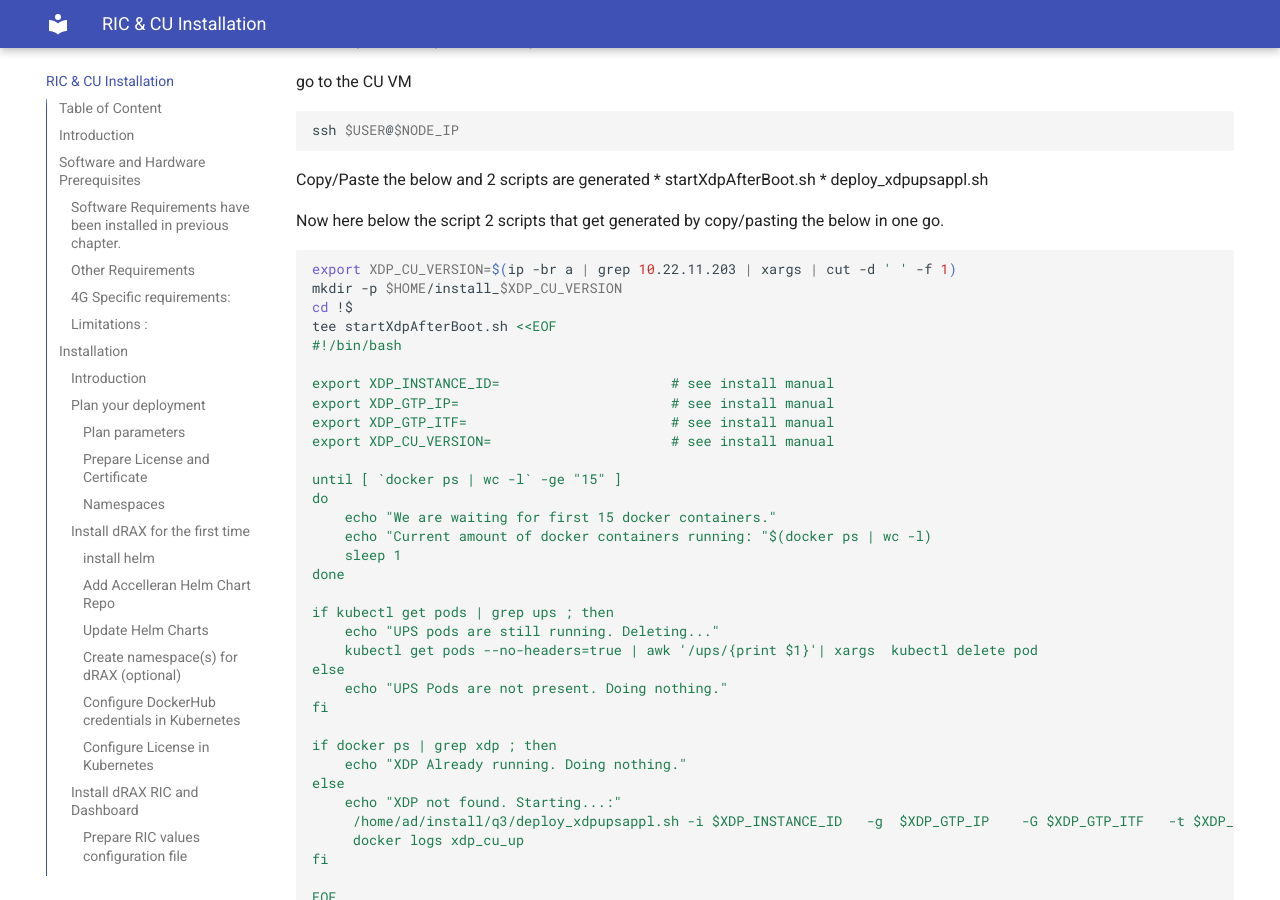
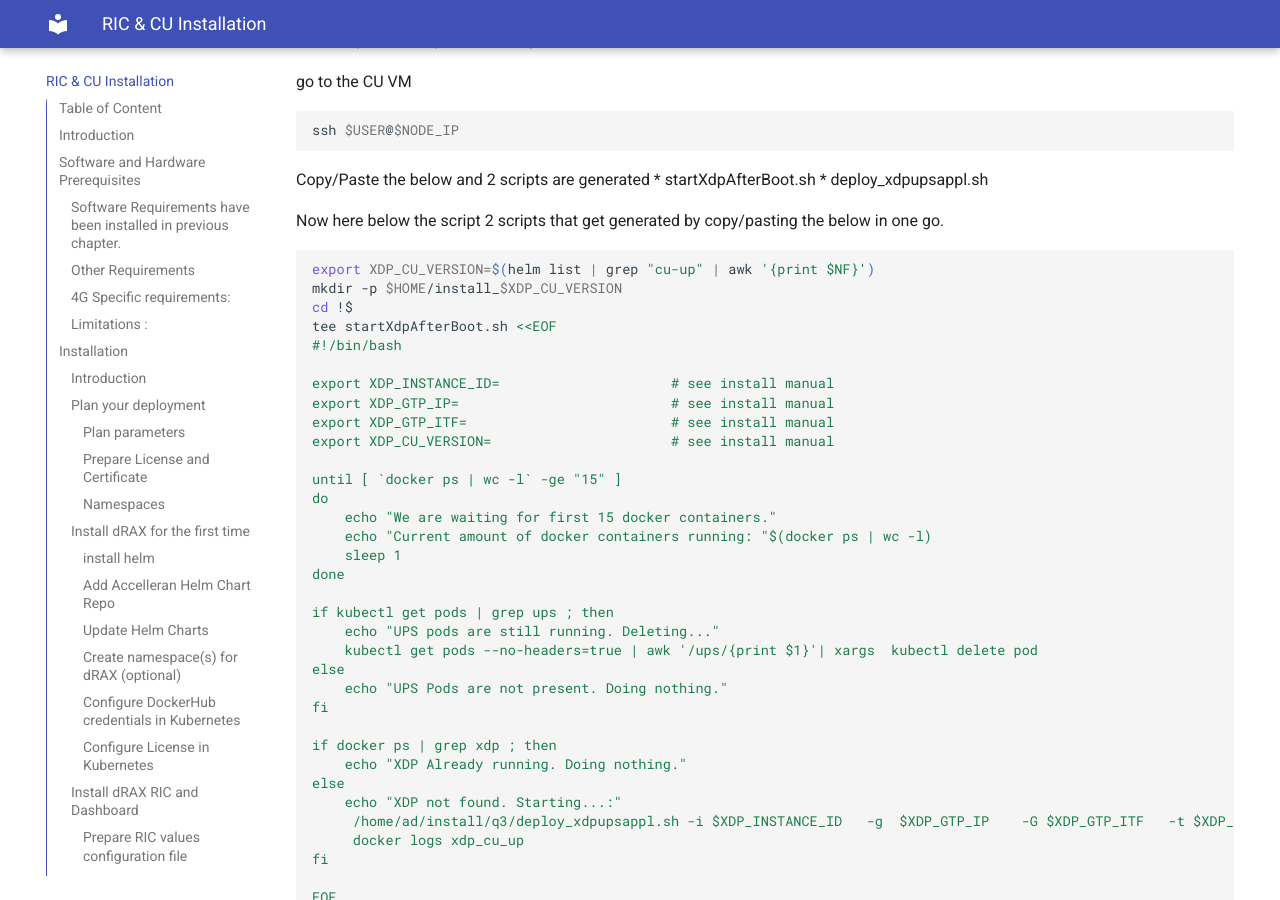
Before and after one commit to accelleran/drax-docs, an MkDocs documentation site: the page built from docs/drax-install/index.md, in a window 1280 px wide and 900 px high, scrolled down 28848 px. Built offline with MkDocs 1.6.1 and Material for MkDocs 9.7.7, drawn with Linux system fonts in a browser that asks for light colours; the version menu is left out; some of the changed text lies outside the part shown.

Commit message:
adding xdp

````diff
--- a/docs/drax-install/index.md
+++ b/docs/drax-install/index.md
@@ -924,7 +924,7 @@ Copy/Paste the below and 2 scripts are generated
 Now here below the script 2 scripts that get generated by copy/pasting the below in one go.
 
 ``` bash
-export XDP_CU_VERSION=$(ip -br a | grep 10.22.11.203 | xargs | cut -d ' ' -f 1)
+export XDP_CU_VERSION=$(helm list | grep "cu-up" | awk '{print $NF}')
 mkdir -p $HOME/install_$XDP_CU_VERSION
 cd !$
 tee startXdpAfterBoot.sh <<EOF
@@ -1088,7 +1088,7 @@ Verify if the values make sense.
   * XDP_CU_VERSION=
     > is the same value as whats in ```$CU_VERSION``` ( filled in during preperation fase). It should be the same as executing :
     > ``` bash
-    > export XDP_CU_VERSION=$(ip -br a | grep 10.22.11.203 | xargs | cut -d ' ' -f 1)
+    > export XDP_CU_VERSION=$(helm list | grep "cu-up" | awk '{print $NF}')
     > ```
 
 
````
